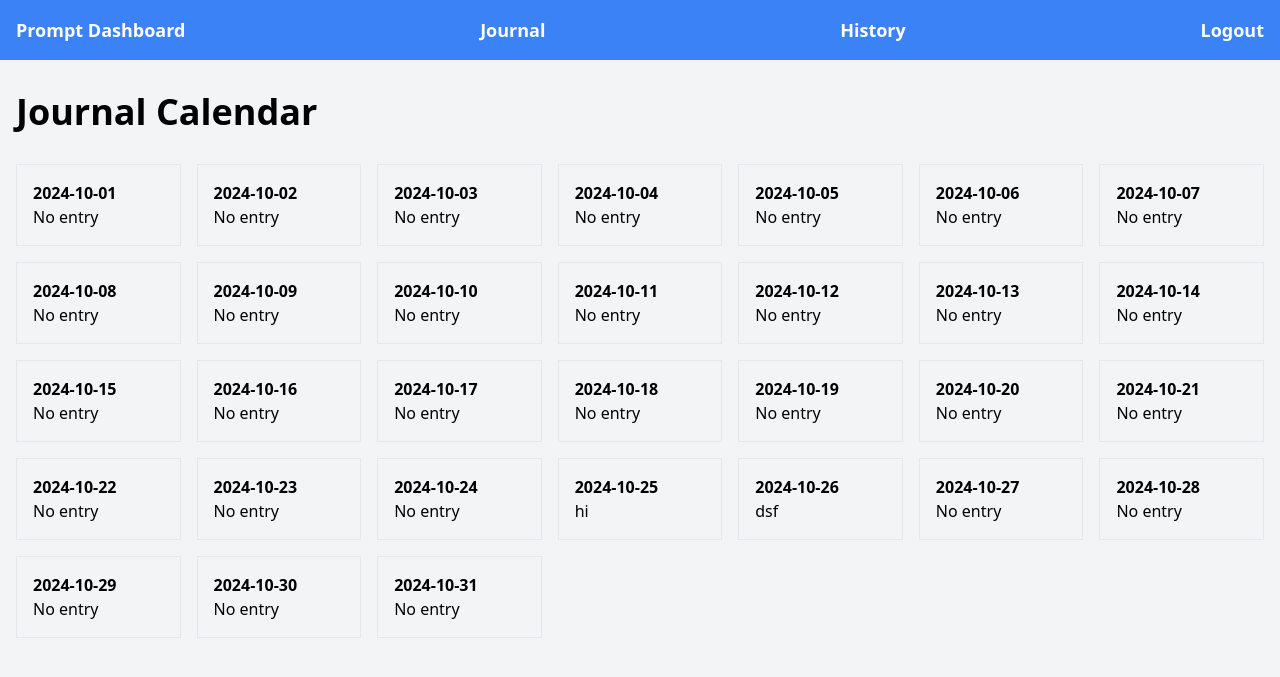
After one commit to aishanibal/dailytallies, a Flask app: page /view_journal in a window 1280 px wide. The commit adds this page. Shown: the top 677 px of the page. Run offline with Flask 3, Linux system fonts and the light colour scheme; a user stored in the database is signed in; data comes from the database, SQL or seed files in the repository; both versions use the stored data as it was after the commit.

Commit message:
added nav bar

```diff
--- a/app.py
+++ b/app.py
@@ -2,6 +2,7 @@ import sqlite3
 from flask import Flask, render_template, request, redirect, url_for, flash, session
 from datetime import datetime
 from functools import wraps
+from datetime import datetime, timedelta
 
 app = Flask(__name__)
 app.secret_key = 'your_secret_key_here'  # Change this to a secure secret key
@@ -139,12 +140,23 @@ def submit_journal():
     journal_entry = request.form['journal_entry']
     today = datetime.now().strftime('%Y-%m-%d')
 
-    # Store the journal entry in the database (assuming a 'journal_entries' table exists)
     conn = sqlite3.connect('daily_tallies.db')
     c = conn.cursor()
-    c.execute("""INSERT INTO journal_entries (user_id, date, entry)
-                 VALUES (?, ?, ?)""",
-              (session['user_id'], today, journal_entry))
+
+    # Check if an entry already exists for today; if so, update it, otherwise insert a new entry
+    c.execute("""SELECT id FROM journal_entries WHERE user_id = ? AND date = ?""",
+              (session['user_id'], today))
+    existing_entry = c.fetchone()
+
+    if existing_entry:
+        # Update existing entry
+        c.execute("""UPDATE journal_entries SET entry = ? WHERE id = ?""",
+                  (journal_entry, existing_entry[0]))
+    else:
+        # Insert new entry
+        c.execute("""INSERT INTO journal_entries (user_id, date, entry) VALUES (?, ?, ?)""",
+                  (session['user_id'], today, journal_entry))
+
     conn.commit()
     conn.close()
 
@@ -211,6 +223,25 @@ def submit_response():
     flash('Response saved successfully!')
     return redirect(url_for('dashboard'))
 
+
+@app.route('/view_journal')
+@login_required
+def view_journal():
+    conn = sqlite3.connect('daily_tallies.db')
+    c = conn.cursor()
+
+    # Fetch all journal entries for the logged-in user
+    c.execute("""SELECT date, entry FROM journal_entries WHERE user_id = ? ORDER BY date DESC""",
+              (session['user_id'],))
+    journal_entries = c.fetchall()
+    conn.close()
+
+    # Convert entries to a dictionary for easier access in the template
+    entries_by_date = {entry[0]: entry[1] for entry in journal_entries}
+
+    return render_template('view_journal.html', entries_by_date=entries_by_date)
+
+
 # Logout route
 @app.route('/logout')
 def logout():
--- a/templates/base.html
+++ b/templates/base.html
@@ -11,8 +11,9 @@
     <!-- Navigation Bar -->
     <nav class="bg-blue-500 p-4 text-white">
         <div class="container mx-auto flex justify-between">
-            <a href="{{ url_for('dashboard') }}" class="text-lg font-bold">Dashboard</a>
+            <a href="{{ url_for('dashboard') }}" class="text-lg font-bold">Prompt Dashboard</a>
             <a href="{{ url_for('journal') }}" class="text-lg font-bold">Journal</a>
+            <a href="{{ url_for('view_journal') }}" class="text-lg font-bold">History</a>
             <a href="{{ url_for('logout') }}" class="text-lg font-bold">Logout</a>
         </div>
     </nav>
--- /dev/null
+++ b/templates/view_journal.html
@@ -0,0 +1,23 @@
+<!-- templates/view_journal.html -->
+{% extends "base.html" %}
+
+{% block title %}View Journal Entries{% endblock %}
+
+{% block content %}
+<h1 class="text-4xl font-bold mb-8">Journal Calendar</h1>
+
+<!-- Calendar grid -->
+<div class="grid grid-cols-7 gap-4">
+    {% for day in range(1, 32) %}
+        {% set date = "%02d" % day %}
+        {% set full_date = "2024-10-" + date %}
+
+        <div class="border p-4">
+            <h3 class="font-bold">{{ full_date }}</h3>
+            <p>
+                {{ entries_by_date.get(full_date, "No entry") }}
+            </p>
+        </div>
+    {% endfor %}
+</div>
+{% endblock %}
```
Also changed, not shown: daily_tallies.db.
